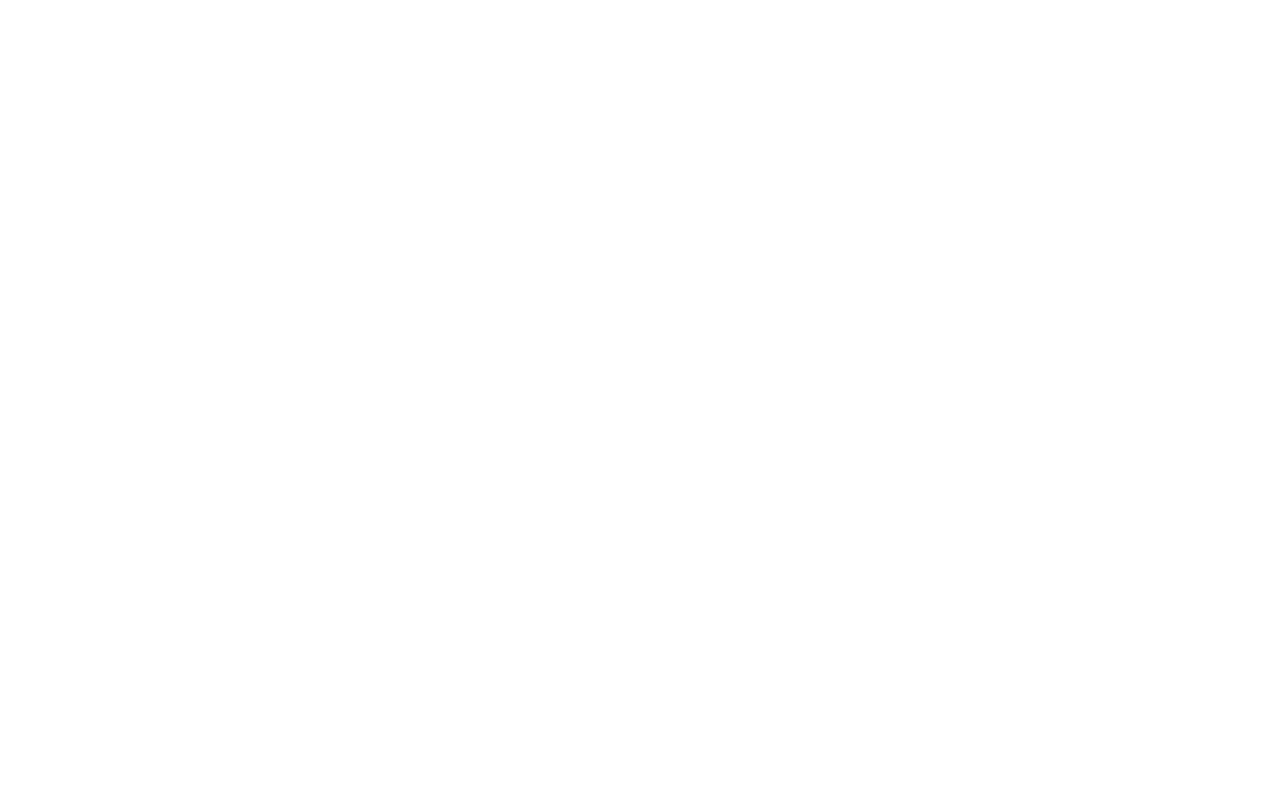
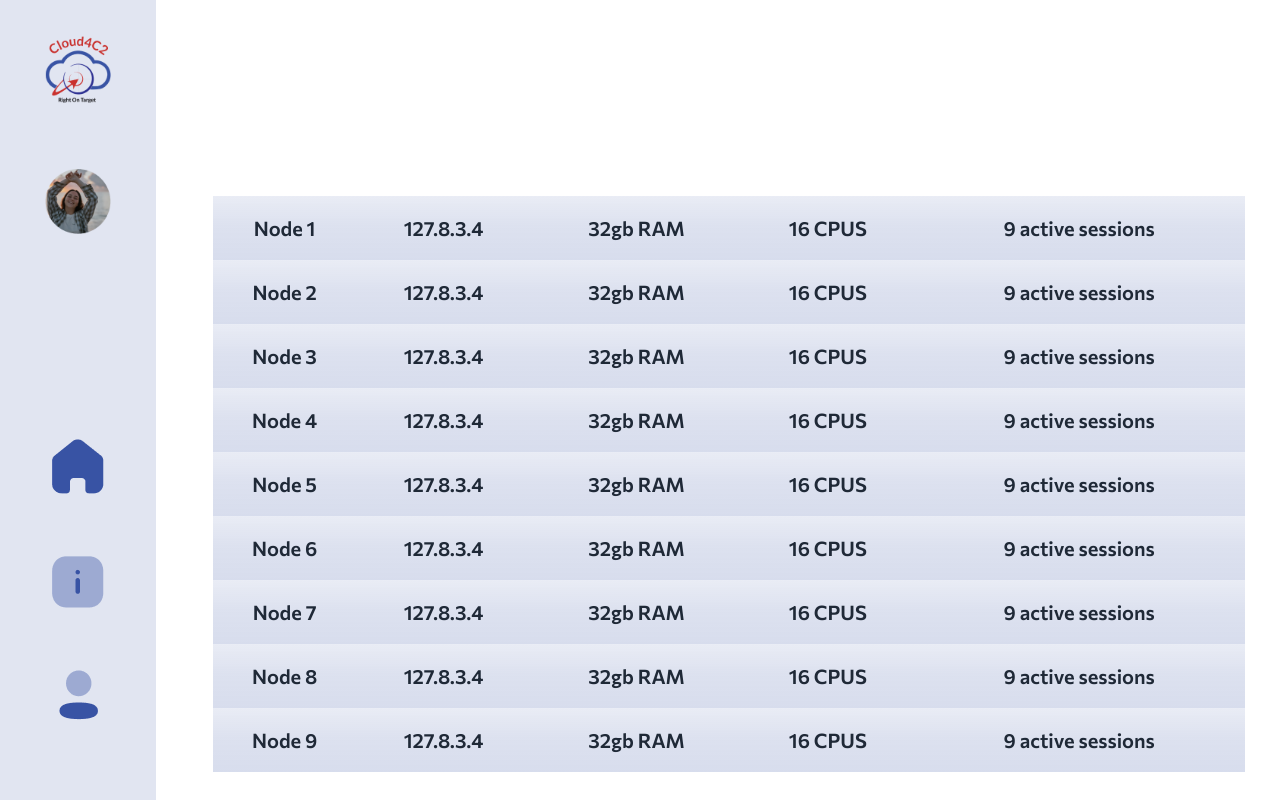
Before and after one commit to MamtazDev/cloud-four-c-two, a React (Create React App) app: page /dashboard/nodeInfo in a window 1280 px wide. Before the commit this address had no page. Built offline with nearby package versions, Linux system fonts and the light colour scheme.

Commit message:
last update

```diff
--- a/src/App.js
+++ b/src/App.js
@@ -3,6 +3,7 @@
 import "./App.css";
 import Account from "./components/Account/Account";
 import Manage from "./components/MangeUser/Manage";
+import NodeInfo from "./components/MangeUser/NodeInfo";
 import Project from "./components/Projects/Project";
 import Login from "./components/Register/Login";
 import Register from "./components/Register/Register";
@@ -18,6 +19,8 @@
           <Route index element={<Account/>}></Route>
           <Route path='project' element={<Project />}></Route>
           <Route path='manage' element={<Manage />}></Route>
+          <Route path='nodeInfo' element={<NodeInfo />}></Route>
+
 
         </Route>
 
--- a/src/components/MangeUser/Manage.js
+++ b/src/components/MangeUser/Manage.js
@@ -15,7 +15,7 @@
 
 const Manage = () => {
     return (
-        <div className='Mange__User px-[57px] py-[61px]'>
+        <div className='Mange__User px-[57px] py-[61px] overflow-x-auto'>
             <div className='top__btn flex items-center mb-[82px]'>
                 <BlueButton>Test Filter</BlueButton>
                 <button className='gray__btn text-[20px] font-[500] leading-[30px] ml-[20px] px-[38px] py-[18px] rounded-[5px] bg-[#f0f4ff] bordered-[1px]'>Show Deleted</button>
@@ -93,7 +93,7 @@
                 <tr>
                     <td><img src={Person1} alt="User Image"/></td>
                     <td>Sajib Ahmed</td>
-                    <td>Sajib Value</td>
+                    <td>Sajib</td>
                     <td>Ahmed</td>
                     <td>Admin</td>
                     <td>Active</td>
@@ -109,7 +109,7 @@
                 <tr>
                     <td><img src={Person2} alt="User Image"/></td>
                     <td>Sajib Ahmed</td>
-                    <td>Sajib Value</td>
+                    <td>Sajib</td>
                     <td>Ahmed</td>
                     <td>Admin</td>
                     <td>Active</td>
@@ -125,7 +125,7 @@
                 <tr>
                     <td><img src={Person3} alt="User Image"/></td>
                     <td>Sajib Ahmed</td>
-                    <td>Sajib Value</td>
+                    <td>Sajib</td>
                     <td>Ahmed</td>
                     <td>Admin</td>
                     <td>Active</td>
@@ -141,7 +141,7 @@
                 <tr>
                     <td><img src={Person4} alt="User Image"/></td>
                     <td>Sajib Ahmed</td>
-                    <td>Sajib Value</td>
+                    <td>Sajib</td>
                     <td>Ahmed</td>
                     <td>Admin</td>
                     <td>Active</td>
@@ -157,7 +157,7 @@
                 <tr>
                     <td><img src={Person5} alt="User Image"/></td>
                     <td>Sajib Ahmed</td>
-                    <td>Sajib Value</td>
+                    <td>Sajib</td>
                     <td>Ahmed</td>
                     <td>Admin</td>
                     <td>Active</td>
@@ -173,7 +173,7 @@
                 <tr>
                     <td><img src={Person6} alt="User Image"/></td>
                     <td>Sajib Ahmed</td>
-                    <td>Sajib Value</td>
+                    <td>Sajib</td>
                     <td>Ahmed</td>
                     <td>Admin</td>
                     <td>Active</td>
@@ -189,7 +189,7 @@
                 <tr>
                     <td><img src={Person7} alt="User Image"/></td>
                     <td>Sajib Ahmed</td>
-                    <td>Sajib Value</td>
+                    <td>Sajib</td>
                     <td>Ahmed</td>
                     <td>Admin</td>
                     <td>Active</td>
@@ -205,7 +205,7 @@
                 <tr>
                     <td><img src={Person8} alt="User Image"/></td>
                     <td>Sajib Ahmed</td>
-                    <td>Sajib Value</td>
+                    <td>Sajib</td>
                     <td>Ahmed</td>
                     <td>Admin</td>
                     <td>Active</td>
--- /dev/null
+++ b/src/components/MangeUser/NodeInfo.js
@@ -0,0 +1,76 @@
+import React from 'react';
+import './manage.css'
+
+const NodeInfo = () => {
+    return (
+        <div className='node__info overflow-x-auto py-[54px] lg:pt-[196px] px-[57px]'>
+            <table className='w-[1032px]'>
+                <tr>
+                    <td>Node 1</td>
+                    <td>127.8.3.4</td>
+                    <td>32gb RAM</td>
+                    <td>16 CPUS</td>
+                    <td>9 active sessions</td>
+                </tr>
+                <tr>
+                    <td>Node 2</td>
+                    <td>127.8.3.4</td>
+                    <td>32gb RAM</td>
+                    <td>16 CPUS</td>
+                    <td>9 active sessions</td>
+                </tr>
+                <tr>
+                    <td>Node 3</td>
+                    <td>127.8.3.4</td>
+                    <td>32gb RAM</td>
+                    <td>16 CPUS</td>
+                    <td>9 active sessions</td>
+                </tr>
+                <tr>
+                    <td>Node 4</td>
+                    <td>127.8.3.4</td>
+                    <td>32gb RAM</td>
+                    <td>16 CPUS</td>
+                    <td>9 active sessions</td>
+                </tr>
+                <tr>
+                    <td>Node 5</td>
+                    <td>127.8.3.4</td>
+                    <td>32gb RAM</td>
+                    <td>16 CPUS</td>
+                    <td>9 active sessions</td>
+                </tr>
+                <tr>
+                    <td>Node 6</td>
+                    <td>127.8.3.4</td>
+                    <td>32gb RAM</td>
+                    <td>16 CPUS</td>
+                    <td>9 active sessions</td>
+                </tr>
+                <tr>
+                    <td>Node 7</td>
+                    <td>127.8.3.4</td>
+                    <td>32gb RAM</td>
+                    <td>16 CPUS</td>
+                    <td>9 active sessions</td>
+                </tr>
+                <tr>
+                    <td>Node 8</td>
+                    <td>127.8.3.4</td>
+                    <td>32gb RAM</td>
+                    <td>16 CPUS</td>
+                    <td>9 active sessions</td>
+                </tr>
+                <tr>
+                    <td>Node 9</td>
+                    <td>127.8.3.4</td>
+                    <td>32gb RAM</td>
+                    <td>16 CPUS</td>
+                    <td>9 active sessions</td>
+                </tr>
+            </table>
+        </div>
+    );
+};
+
+export default NodeInfo;
--- a/src/components/MangeUser/manage.css
+++ b/src/components/MangeUser/manage.css
@@ -8,36 +8,45 @@
     margin-bottom: 20px;
 } */
 
-table {
+.Mange__User table {
     width: 100%;
     border-collapse: collapse;
   }
 
-  thead {
+  .Mange__User thead {
     background: linear-gradient(0deg, #3853A4 0%, rgba(56, 83, 164, 0.858042) 53.13%, rgba(56, 83, 164, 0.55) 100%);
     border-radius: 4px;
     /* padding: 21px 13px; */
     color: #Fff;
   }
 
-  thead th{
+  .Mange__User thead th{
     margin-bottom: 20px;
   }
 
-td {
+  .Mange__User td {
     padding: 12px 0;
     text-align: left;
     box-sizing: border-box;
   }
 
-  th{
+  .Mange__User th{
     padding: 12px;
   }
 
-  tr:nth-child(even) {
+  .Mange__User tr:nth-child(even) {
 
   }
 
-  tr:not(:first-child) {
+  .Mange__User tr:not(:first-child) {
     margin-top: 20px;
   }
+
+  .node__info tr td{
+    text-align: center;
+    font-size: 20px;
+    font-weight: 600;
+    line-height: 24px;
+    padding: 20px 0;
+    background: linear-gradient(0deg, rgba(56, 83, 164, 0.2) 0%, rgba(56, 83, 164, 0.171608) 53.13%, rgba(56, 83, 164, 0.11) 100%);
+  }
```
